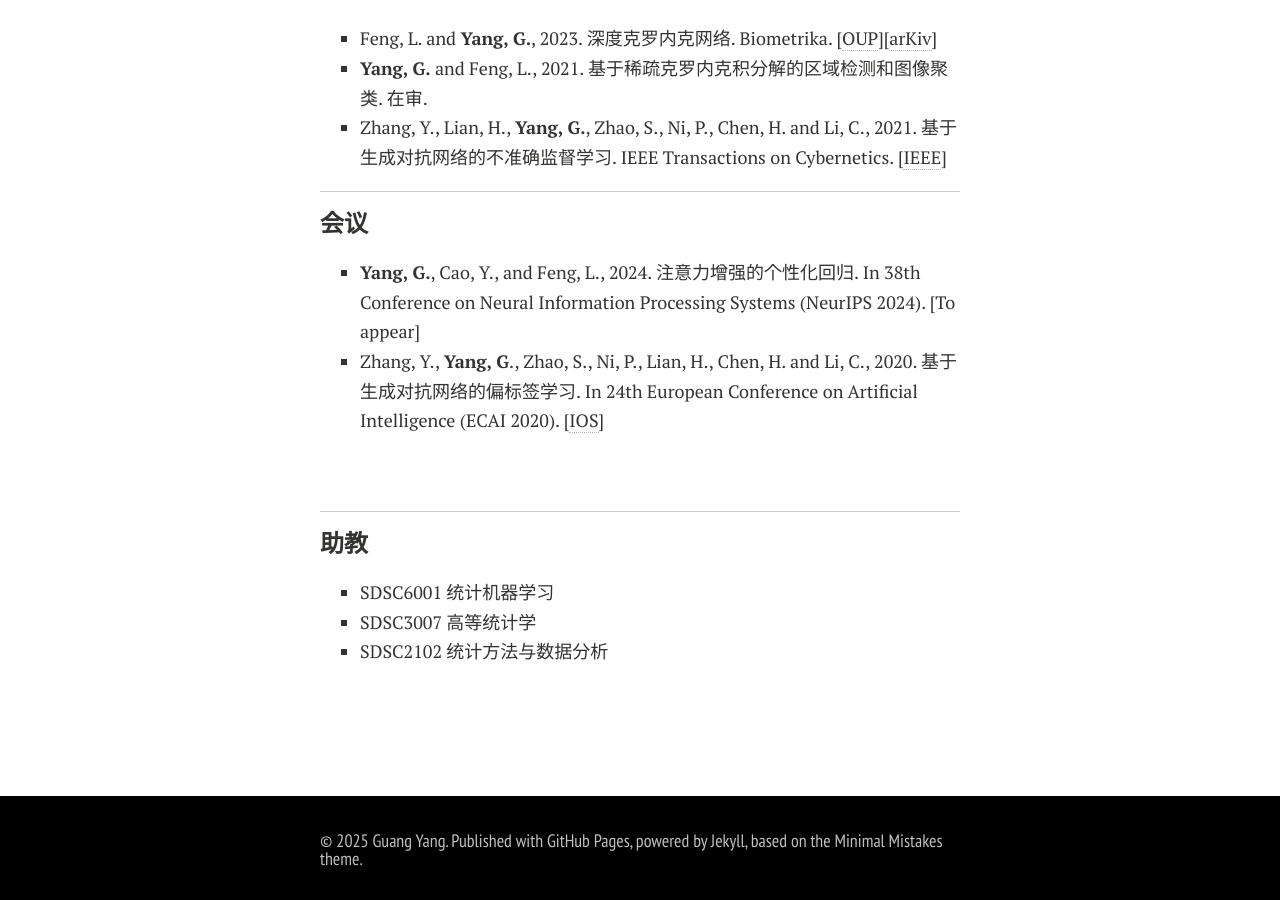
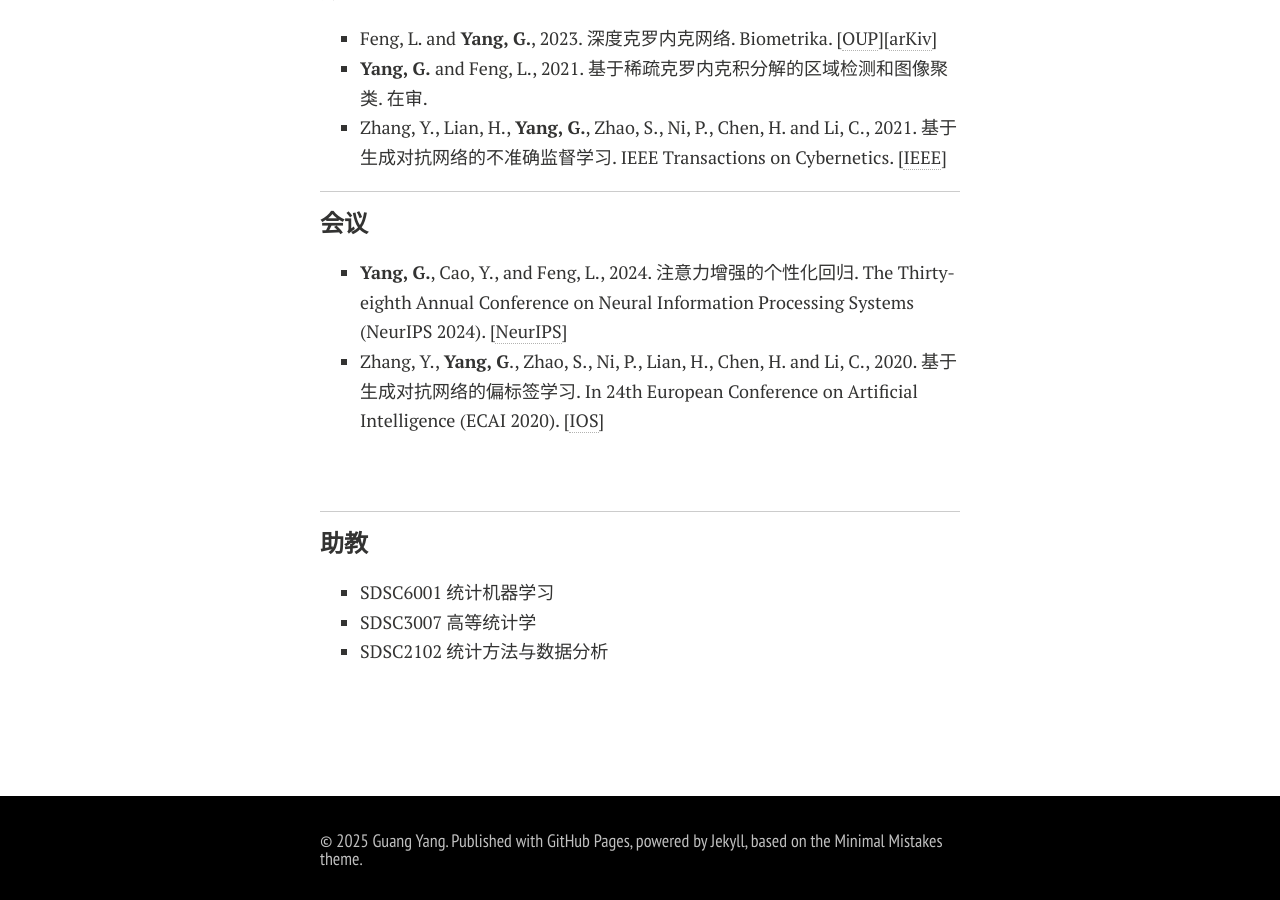
Before and after one commit to YLKnight/YLKnight.github.io, a Jekyll site: the page built from Chinese.md, in a window 1280 px wide and 900 px high, scrolled down 625 px. Built offline with Jekyll 4.4.1, drawn with Linux system fonts in a browser that asks for light colours; nearby versions of some CDN libraries; comment, search, counter and statistics services are not loaded; a style sheet for code colours, icons or effects is not loaded; our own code applies the rules of GitHub Pages for plain Markdown files.

Commit message:
Update Chinese.md

```diff
--- a/Chinese.md
+++ b/Chinese.md
@@ -36,7 +36,7 @@ layout: page
 
 #### 会议
 
-- **Yang, G.**, Cao, Y., and Feng, L., 2024. 注意力增强的个性化回归. In 38th Conference on Neural Information Processing Systems (NeurIPS 2024). [To appear]
+- **Yang, G.**, Cao, Y., and Feng, L., 2024. 注意力增强的个性化回归. The Thirty-eighth Annual Conference on Neural Information Processing Systems (NeurIPS 2024). [[NeurIPS](https://openreview.net/forum?id=9xoFciqYIU)]
 - Zhang, Y., **Yang, G**., Zhao, S., Ni, P., Lian, H., Chen, H. and Li, C., 2020. 基于生成对抗网络的偏标签学习. In 24th European Conference on Artificial Intelligence (ECAI 2020). [[IOS](https://ebooks.iospress.nl/doi/10.3233/FAIA200279)]
 
 <br>
```
